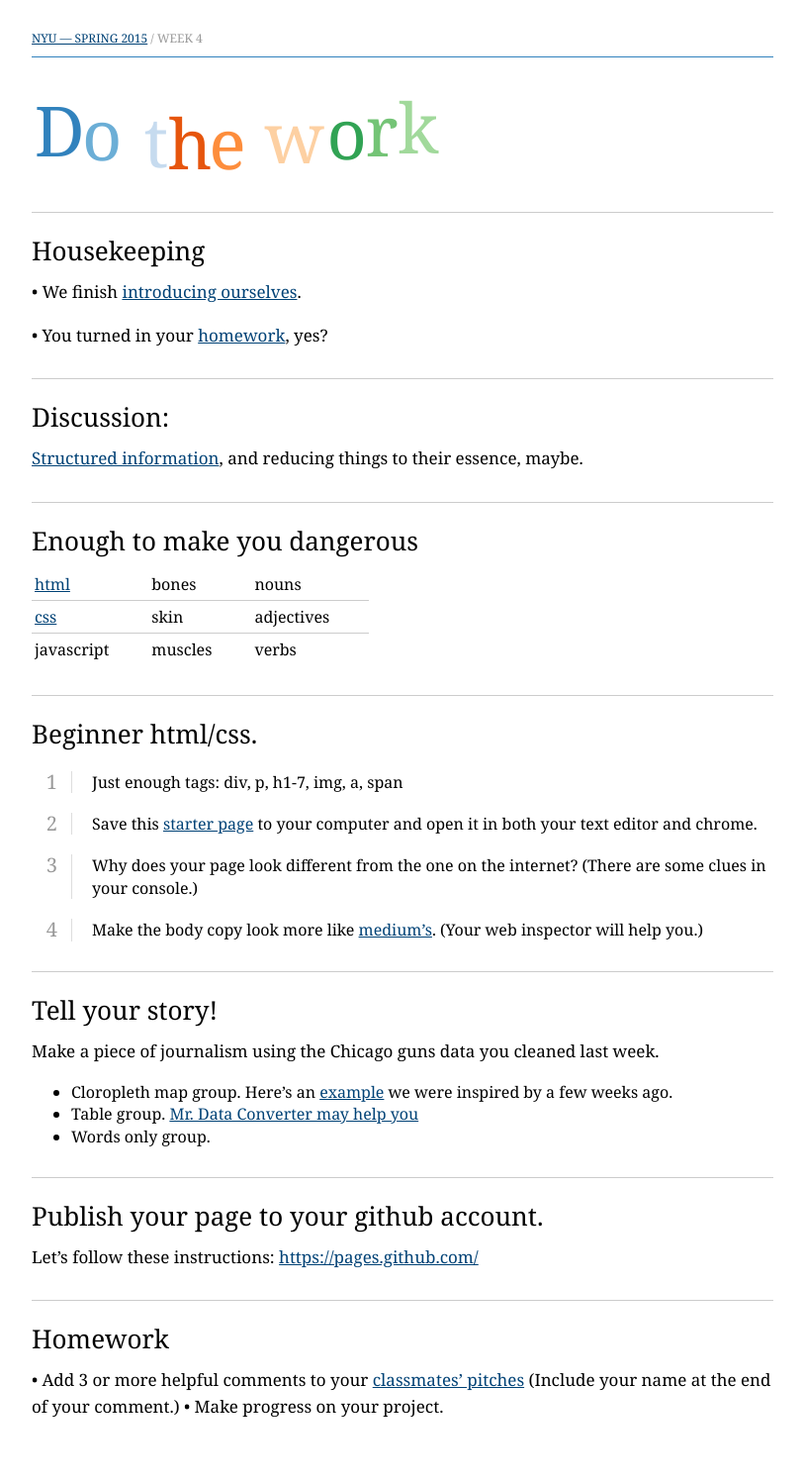
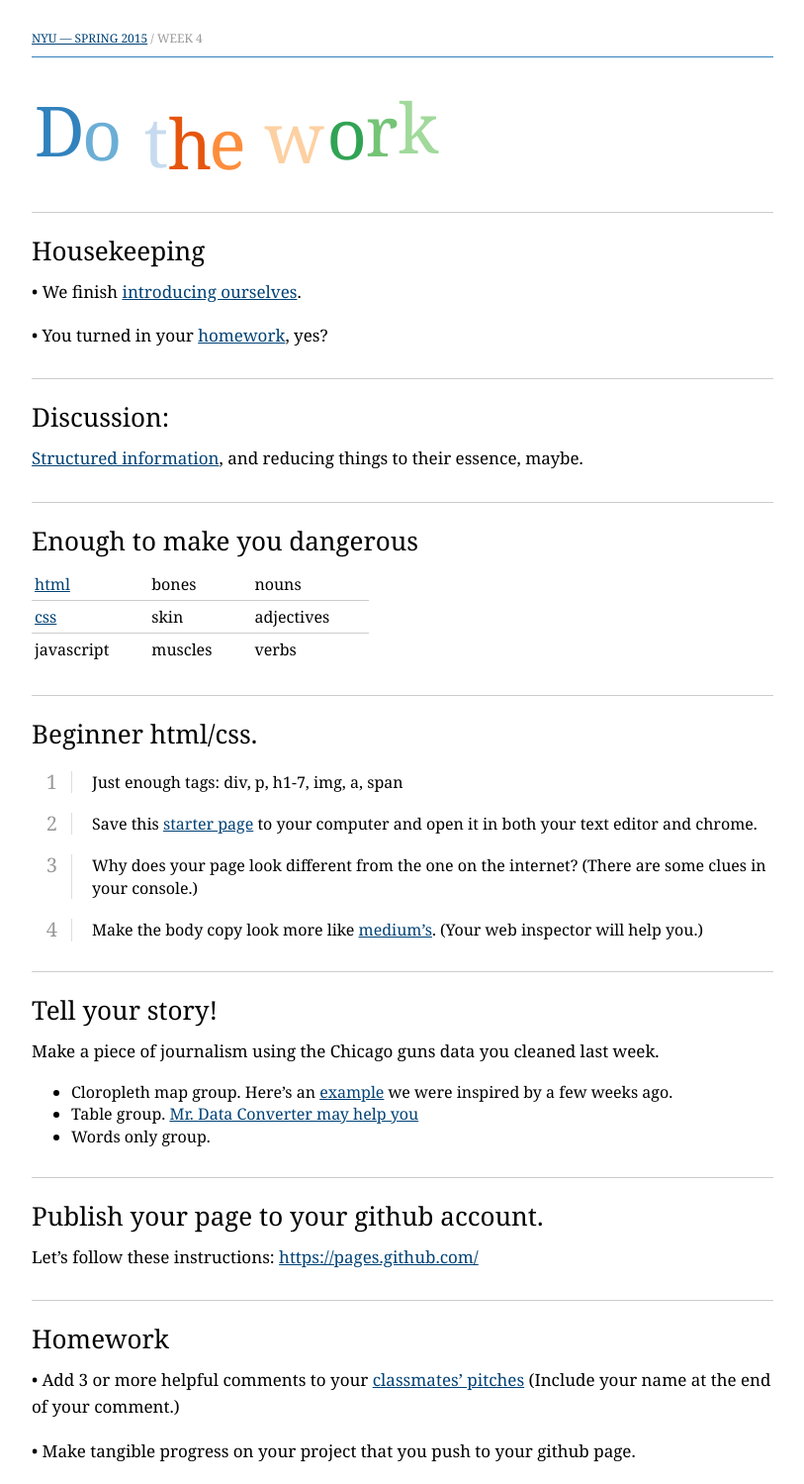
Before and after one commit to kpq/spring-2015, a Jekyll site: the page built from classes/do-the-work/index.md, in a window 1280 px wide. Shown: the whole page at 99% size, without its empty margins (233-1046 px from the left). Built offline with Jekyll 4.4.1, drawn with Linux system fonts in a browser that asks for light colours; Markdown is read by kramdown in place of the engine named in the settings; before the commit the page ends 1455 px from its top, so only the background shows below that.

Commit message:
hw week 4

```diff
--- a/classes/do-the-work/index.md
+++ b/classes/do-the-work/index.md
@@ -56,4 +56,5 @@ Let's follow these instructions:
 ## Homework
 • Add 3 or more helpful comments to your [classmates' pitches](https://docs.google.com/document/d/18PTOMXbPqJaTaK9jp9ijuxKvFg_ctK1g0QM2-qhWbcY/edit)
 (Include your name at the end of your comment.)
-• Make progress on your project.
+
+• Make tangible progress on your project that you push to your github page.
```
Also changed, not shown: 1 other file.
